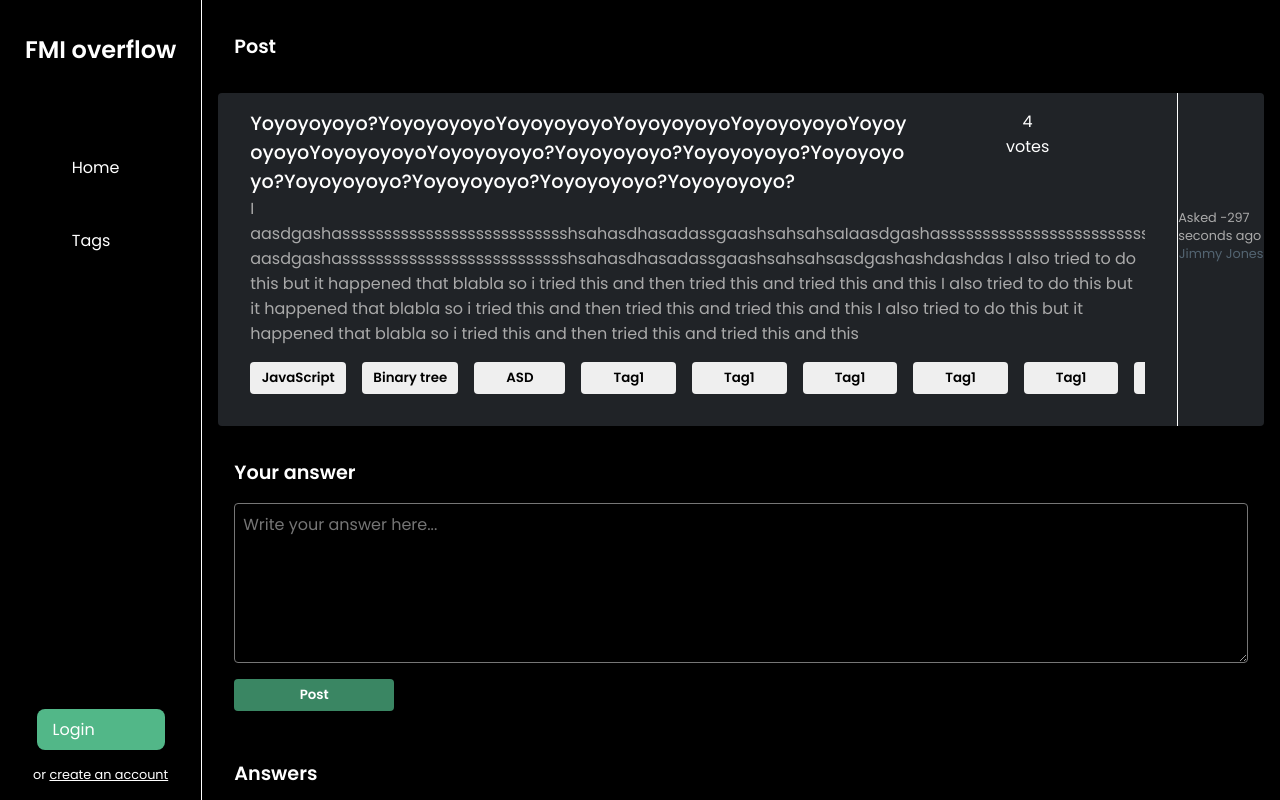
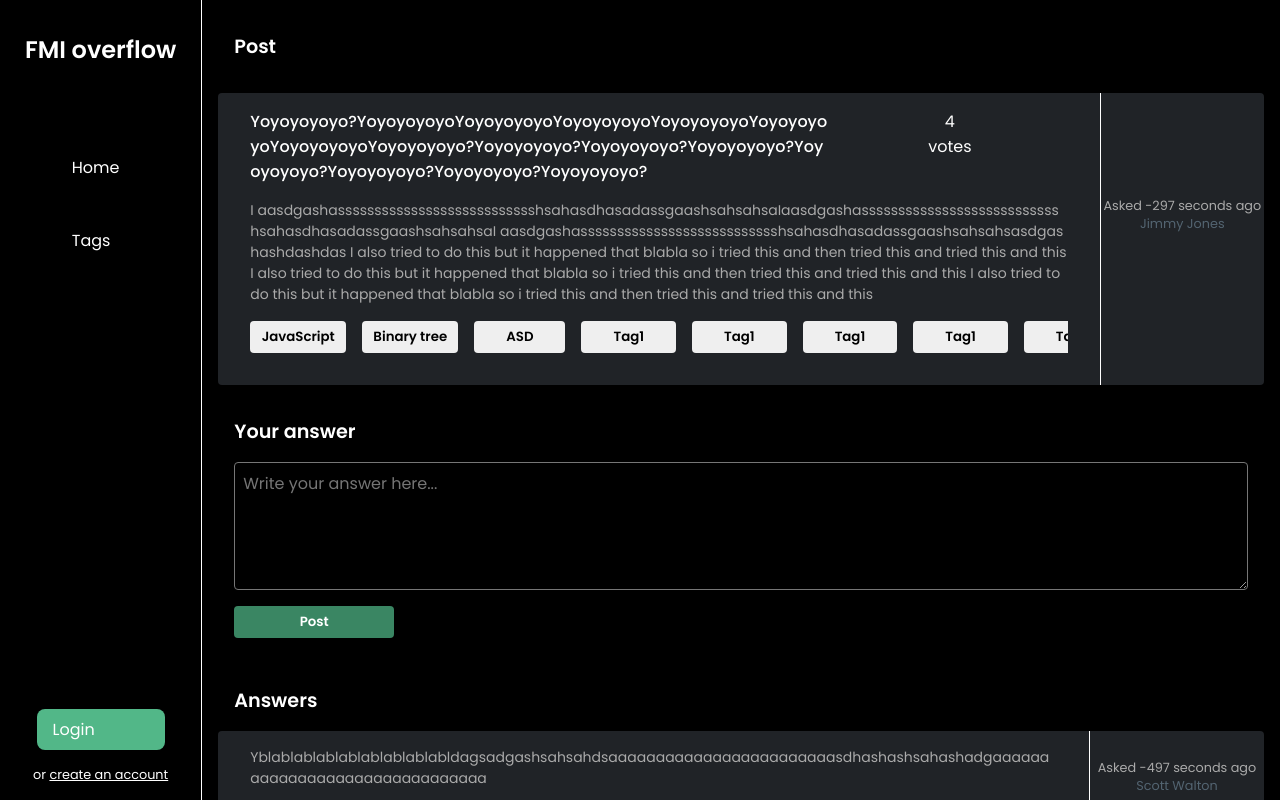
Before and after one commit to PaulRosca/proiectTW, a React (Create React App) app in the folder frontend/: page /post/1 in a window 1280 px wide. Built offline with nearby package versions, Linux system fonts and the light colour scheme; some icons are missing.

Commit message:
made design more responsive

```diff
--- a/frontend/src/components/AddComment/AddComment.styled.js
+++ b/frontend/src/components/AddComment/AddComment.styled.js
@@ -3,7 +3,7 @@ import styled from "styled-components";
 export const AddCommentTextarea = styled.textarea`
     background-color: black;
     border-radius: 4px;
-    height: 10rem;
+    height: 8rem;
     font-size: 1rem;
     color: #AAAAAA;
     padding: .5rem;
--- a/frontend/src/components/AskQuestionForm/AskQuestionForm.component.js
+++ b/frontend/src/components/AskQuestionForm/AskQuestionForm.component.js
@@ -3,6 +3,7 @@ import { AskTextarea, TitleInput, AddTagDiv, AddTagInput, AddTagContainer, Added
 import { Icon } from "@iconify/react";
 import { useState } from "react";
 import { Tag } from "../Tag/Tag.component";
+import { TagList } from "../Tag/Tag.styled";
 
 export const AskQuestionForm = () => {
     const [tags, setTags] = useState([]);
@@ -23,13 +24,16 @@ export const AskQuestionForm = () => {
                     <AddTagInput type="text" placeholder="Add your tag here..." value={tagInput} onChange={(e) => setTagInput(e.target.value)}></AddTagInput>
                     <Icon icon="carbon:add" style={{"fontSize": "2rem", "padding": "0 .2rem", "cursor": "pointer"}} onClick={(e) => {setTags([...tags, tagInput]); setTagInput("")}}></Icon>
                 </AddTagDiv>
+                <TagList>
                 {tags.map( (tag, idx) => { return (
                     <AddedTagContainer>
                         <Tag name={tag}/>
                         <Icon icon="carbon:close" style={{"fontSize": "1.5rem", "marginLeft": "-1rem", "marginRight": "1rem"}} onClick={(e) => setTags([...tags.filter((_, i) => i !== idx)])}/>
                     </AddedTagContainer>
                 )})}
+                </TagList>
             </AddTagContainer>
+
             <PostButton>Post</PostButton>
         </ContainerPd2>
     )
--- a/frontend/src/components/AskQuestionForm/AskQuestionForm.styled.js
+++ b/frontend/src/components/AskQuestionForm/AskQuestionForm.styled.js
@@ -7,18 +7,20 @@ export const TitleInput = styled.input`
     border-radius: 4px;
     height: 2rem;
     border-color: rgb(118, 118, 118);
-    width: 50rem;
+    max-width: 50rem;
     margin: .5rem 0 1rem 0;
     padding: 1rem;
+    min-width: 20rem;
 `;
 
 export const AskTextarea = styled.textarea`
-    width: 50rem;
+    max-width: 50rem;
     background-color: black;
     height: 10rem;
     border-radius: 4px;
     padding: .5rem 1rem;
     margin: .5rem 0 1rem 0;
+    min-width: 20rem;
 `;
 
 export const AddTagDiv = styled.div`
@@ -46,6 +48,8 @@ export const AddTagInput = styled.input`
 export const AddTagContainer = styled.div`
     display: flex;
     align-items: center;
+    max-width: 50rem;
+    min-width: 20rem;
 `;
 
 export const AddedTagContainer = styled.div`
--- a/frontend/src/components/Comment/Comment.styled.js
+++ b/frontend/src/components/Comment/Comment.styled.js
@@ -8,7 +8,7 @@ export const Container = styled.div`
 `;
 
 export const Content = styled.p`
-
+    font-size: .875rem;
     padding: 1rem 2rem;
     word-break: break-all;
     color: #aaaaaa;
@@ -16,8 +16,8 @@ export const Content = styled.p`
 
 export const CommentDetails = styled.div`
     display: flex;
+    flex: 1;
     flex-direction: column;
-    width: 15rem;
     justify-content: center;
     align-items: center;
     padding: 1rem 0;
@@ -28,6 +28,7 @@ export const ContentContainer = styled.div`
     flex-direction: column;
     border-right: 1px solid white;
     padding-bottom: 1rem;
-    flex: 1;
-    width: 60rem;
+    flex: 5;
+    max-width: 70rem;
+    min-width: 30rem;
 `;
--- a/frontend/src/components/FullPost/FullPost.styled.js
+++ b/frontend/src/components/FullPost/FullPost.styled.js
@@ -9,12 +9,13 @@ export const PostContainer = styled.div`
 
 export const PostContent = styled.div`
     display: flex;
-    flex: 1;
+    flex: 5;
     border-right: 1px solid white;
     flex-direction: column;
     padding: 1rem 2rem;
-    width: 60rem;
     font-size: 1rem;
+    max-width: 70rem;
+    min-width: 30rem;
 `;
 
 export const PostHeader = styled.div`
@@ -25,22 +26,24 @@ export const PostHeader = styled.div`
 `;
 
 export const Title = styled.p`
-    font-size: 1.2rem;
+    font-size: 1rem;
     font-weight: 500;
     word-break: break-all;
     margin-right: 1rem;
 `;
 
 export const PostDetails = styled.div`
-    width: 15rem;
     display: flex;
     flex-direction: column;
     justify-content: center;
     align-items: center;
+    flex: 1;
 
 `;
 
 export const FullContent = styled.div`
     color: #AAAAAA;
-    overflow: hidden;
+    word-break: break-all;
+    margin-top: 1rem;
+    font-size: .875rem;
 `;
--- a/frontend/src/components/PostThumbnail/PostThumbnail.component.js
+++ b/frontend/src/components/PostThumbnail/PostThumbnail.component.js
@@ -1,8 +1,6 @@
-import { Icon } from "@iconify/react";
 import { NavLink } from "react-router-dom";
 import { Tag } from "../Tag/Tag.component";
 import { TagList } from "../Tag/Tag.styled";
-import { getShortContent } from "./PostThumbnail.bl";
 import { Container, PostContent, PostDetails, Title, Content, PostStats, TagPlace } from "./PostThumbnail.styled";
 import { Stat } from "../Stat/Stat.component";
 import { Details } from "../Details/Details.component";
@@ -15,7 +13,7 @@ export const PostThumbnail = ({post}) => {
                 <Title>
                     <NavLink to={`/post/${id}`} style={{"textDecoration": "none"}}>{title}</NavLink>
                 </Title>
-                <Content>{getShortContent(content, 490)}</Content>
+                <Content>{content}</Content>
                 <TagPlace>
                 <TagList>
                 {tags.map(tag => <Tag name={tag}/>)}
--- a/frontend/src/components/PostThumbnail/PostThumbnail.styled.js
+++ b/frontend/src/components/PostThumbnail/PostThumbnail.styled.js
@@ -17,7 +17,8 @@ export const PostContent = styled.div`
     border-right: 1px solid white;
     display: flex;
     flex-direction: column;
-    width: 65rem;
+    max-width: 65rem;
+    min-width: 15rem;
 `;
 
 export const PostDetails = styled.div`
@@ -39,11 +40,17 @@ export const Title = styled.div`
 `;
 
 export const Content = styled.p`
-    overflow: hidden;
+    display: block;
     padding: 0 1rem;
     flex: 1;
     word-break: break-all;
     color: #AAAAAA;
+    overflow: hidden;
+   text-overflow: ellipsis;
+   display: -webkit-box;
+   -webkit-line-clamp: 5; /* number of lines to show */
+           line-clamp: 5;
+   -webkit-box-orient: vertical;
 `;
 
 export const Tags = styled.div`
--- a/frontend/src/components/Posts/Posts.component.js
+++ /dev/null
@@ -1,3 +0,0 @@
-export const Posts = () => {
-    return <div>Posts</div>;
-  };
--- a/frontend/src/components/SearchBar/SearchBar.styled.js
+++ b/frontend/src/components/SearchBar/SearchBar.styled.js
@@ -1,7 +1,6 @@
 import styled from "styled-components";
 
 export const Container = styled.div`
-    width: 50%;
     height: 1.2rem;
     border-radius: 8px;
     border: none;
@@ -9,6 +8,7 @@ export const Container = styled.div`
     display: flex;
     align-items: center;
     padding: 1rem;
+    width: 20rem;
 `;
 
 export const SearchBarInput = styled.input`
--- a/frontend/src/pages/Home.page.js
+++ b/frontend/src/pages/Home.page.js
@@ -24,7 +24,7 @@ const posts = [{
   "id": 2,
   "title": "Yoyoyoyoyo?YoyoyoyoyoYoyoyoyoyoYoyoyoyoyoYoyoyoyoyoYoyoyoyoyoYoyoyoyoyoYoyoyoyoyo?Yoyoyoyoyo?Yoyoyoyoyo?Yoyoyoyoyo?Yoyoyoyoyo?Yoyoyoyoyo?Yoyoyoyoyo?Yoyoyoyoyo?",
   "content": "I aasdgashassssssssssssssssssssssssssshsahasdhasadassgaashsahsahsaIaasdgashassssssssssssssssssssssssssshsahasdhasadassgaashsahsahsaI aasdgashassssssssssssssssssssssssssshsahasdhasadassgaashsahsahsasdgashashdashdas I also tried to do this but it happened that blabla so i tried this and then tried this and tried this and this I also tried to do this but it happened that blabla so i tried this and then tried this and tried this and this I also tried to do this but it happened that blabla so i tried this and then tried this and tried this and this",
-  "tags": ["JavaScript", "Binary tree", "ASD", "Tag1", "Tag1", "Tag1", "Tag1", "Tag1", "Tag1", "Tag1", "Tag1", "Tag1", "Tag1", "Tag1", "Tag1", "Tag1"],
+  "tags": ["JavaScript"],
   "createdBy": {
     "username": "Jimmy Jones"
   },
@@ -39,7 +39,7 @@ const posts = [{
 {
   "id": 3,
   "title": "Yoyoyoyoyo?YoyoyoyoyoYoyoyoyoyoYoyoyoyoyoYoyoyoyoyoYoyoyoyoyoYoyoyoyoyoYoyoyoyoyo?Yoyoyoyoyo?Yoyoyoyoyo?Yoyoyoyoyo?Yoyoyoyoyo?Yoyoyoyoyo?Yoyoyoyoyo?Yoyoyoyoyo?",
-  "content": "I aasdgashassssssssssssssssssssssssssshsahasdhasadassgaashsahsahsaIaasdgashassssssssssssssssssssssssssshsahasdhasadassgaashsahsahsaI aasdgashassssssssssssssssssssssssssshsahasdhasadassgaashsahsahsasdgashashdashdas I also tried to do this but it happened that blabla so i tried this and then tried this and tried this and this I also tried to do this but it happened that blabla so i tried this and then tried this and tried this and this I also tried to do this but it happened that blabla so i tried this and then tried this and tried this and this",
+  "content": "I aasdgashassssssssssssssssssssssssssshsahasdhasadassgaashsahsahsaIaasdgashassssssssssssssssssssssssssshsahasdhasadassgaashsahsahsaI aasdgashassssssssssssssssssssssssssshsahasdhasadassgaashsahsahsasdgashashdashdas I also tried to do this but it happened that blabla so i tried this and then tried this and tried this and this I also tried to do this but it happened that blabla so i tried this and then tried this and tried this and this I also tried to do this but it happened that blabla so i tried this and then tried this and tried this and this Lorem ipsum dolor sit amet, consectetur adipiscing elit, sed do eiusmod tempor incididunt ut labore et dolore magna aliqua. Ut enim ad minim veniam, quis nostrud exercitation ullamco laboris nisi ut aliquip ex ea commodo consequat. Duis aute irure dolor in reprehenderit in voluptate velit esse cillum dolore eu fugiat nulla pariatur. Excepteur sint occaecat cupidatat non proident, sunt in culpa qui officia deserunt mollit anim id est laborum.",
   "tags": ["JavaScript", "Binary tree", "ASD", "Tag1", "Tag1", "Tag1", "Tag1", "Tag1", "Tag1", "Tag1", "Tag1", "Tag1", "Tag1", "Tag1", "Tag1", "Tag1"],
   "createdBy": {
     "username": "Jimmy Jones"
```
